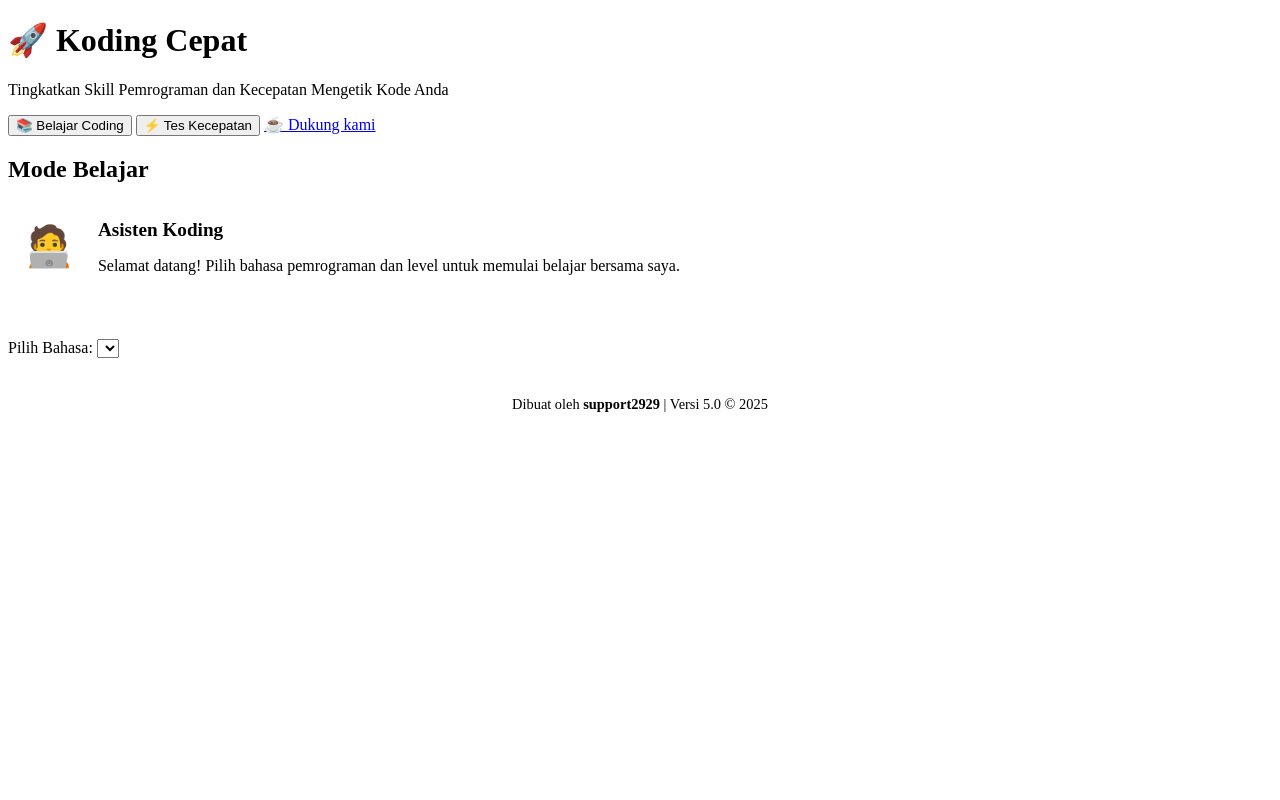
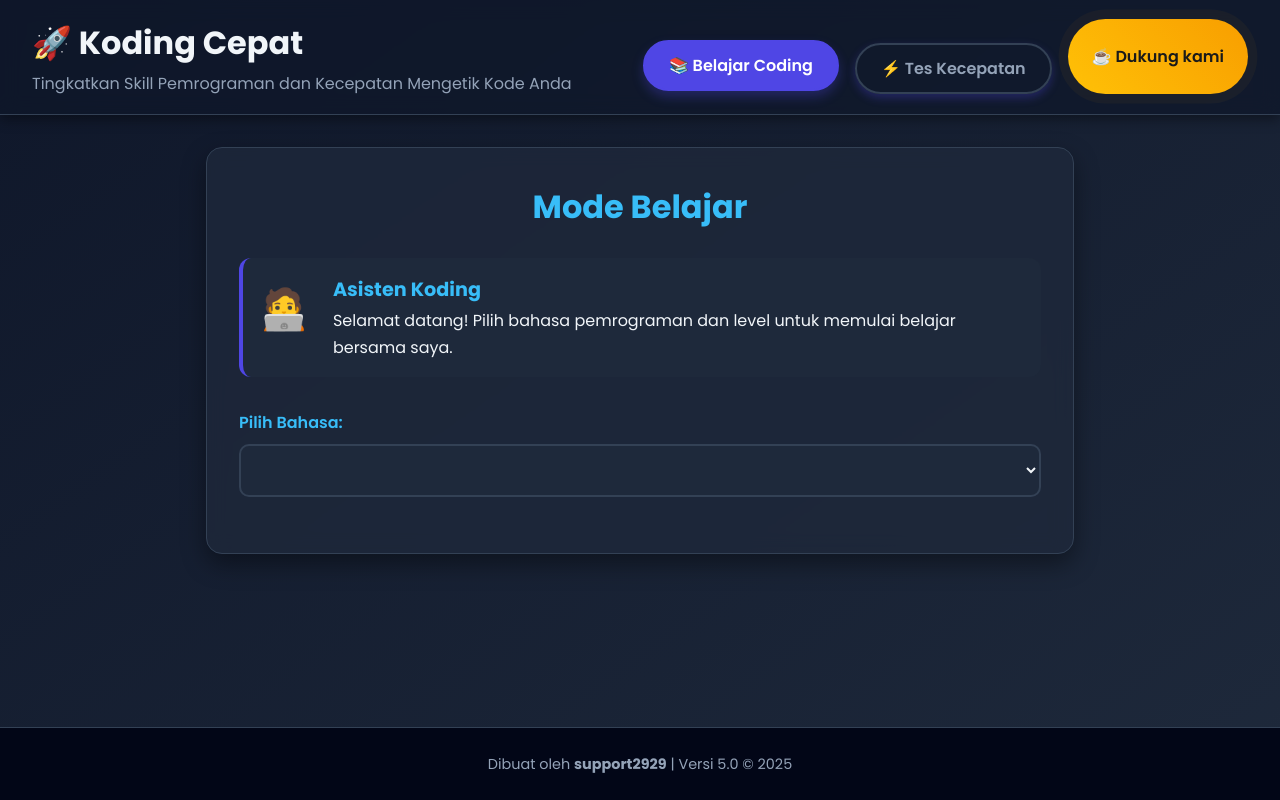
Before and after one commit to Support2929/Belajar-Koding-, a plain HTML site: page index.html in a window 1280 px wide. Drawn offline with Linux system fonts and the light colour scheme.

Commit message:
Update style.css

```diff
--- a/style.css
+++ b/style.css
@@ -1,3 +1,155 @@
+/* Variabel CSS untuk Tema Gelap */
+:root {
+  --primary-color: #4f46e5;
+  --primary-dark: #4338ca;
+  --secondary-color: #38bdf8;
+  --accent-color: #34d399;
+  --error-color: #f87171;
+  --bg-main: #0f172a;
+  --bg-gradient-end: #1e293b;
+  --card-bg: rgba(30, 41, 59, 0.8);
+  --text-light: #f1f5f9;
+  --text-muted: #94a3b8;
+  --border-color: #334155;
+  --input-bg: #1e293b;
+  --header-bg: rgba(15, 23, 42, 0.7);
+  --code-bg: #020617;
+  --shadow-color: rgba(0, 0, 0, 0.4);
+  --shadow-primary: rgba(79, 70, 229, 0.3);
+}
+
+/* Reset & Gaya Dasar */
+* {
+  box-sizing: border-box;
+  margin: 0;
+  padding: 0;
+}
+
+body {
+  font-family: 'Poppins', 'Segoe UI', Tahoma, sans-serif;
+  background: linear-gradient(145deg, var(--bg-main), var(--bg-gradient-end));
+  color: var(--text-light);
+  min-height: 100vh;
+  display: flex;
+  flex-direction: column;
+  line-height: 1.7;
+  font-size: 16px;
+}
+
+/* Header */
+header {
+  background: var(--header-bg);
+  backdrop-filter: blur(10px);
+  padding: 1rem 2rem;
+  border-bottom: 1px solid var(--border-color);
+  box-shadow: 0 4px 12px var(--shadow-color);
+  position: sticky;
+  top: 0;
+  z-index: 100;
+  display: flex;
+  justify-content: space-between;
+  align-items: center;
+  flex-wrap: wrap;
+  gap: 1rem;
+}
+
+header h1 {
+  font-size: 2rem;
+  font-weight: 700;
+  color: var(--text-light);
+}
+
+.subtitle {
+  font-size: 1rem;
+  color: var(--text-muted);
+  font-weight: 400;
+}
+
+nav {
+  display: flex;
+  gap: 1rem;
+}
+
+nav button {
+  font-family: 'Poppins', sans-serif;
+  background: transparent;
+  border: 2px solid var(--border-color);
+  color: var(--text-muted);
+  font-weight: 600;
+  font-size: 1rem;
+  cursor: pointer;
+  padding: 0.7rem 1.5rem;
+  border-radius: 50px;
+  transition: all 0.3s ease-in-out;
+}
+
+nav button.active, nav button:hover {
+  background-color: var(--primary-color);
+  border-color: var(--primary-color);
+  color: white;
+  transform: translateY(-3px);
+  box-shadow: 0 6px 12px var(--shadow-primary);
+}
+
+/* Konten Utama */
+main {
+  flex: 1;
+  padding: 2rem 1rem;
+  max-width: 900px;
+  margin: 0 auto;
+  width: 100%;
+}
+
+section {
+  background: var(--card-bg);
+  border-radius: 16px;
+  padding: 2rem;
+  margin-bottom: 2rem;
+  box-shadow: 0 10px 25px var(--shadow-color);
+  backdrop-filter: blur(10px);
+  border: 1px solid var(--border-color);
+  transition: transform 0.3s ease;
+}
+
+.section-title {
+  font-size: 2rem;
+  margin-bottom: 1.5rem;
+  color: var(--secondary-color);
+  text-align: center;
+  font-weight: 700;
+}
+
+/* Formulir dan Input */
+.form-group {
+    margin-bottom: 1.5rem;
+}
+
+label {
+  font-weight: 600;
+  color: var(--secondary-color);
+  display: block;
+  margin-bottom: 0.5rem;
+}
+
+select, textarea {
+  font-family: 'Fira Code', monospace;
+  font-size: 1rem;
+  border-radius: 10px;
+  border: 2px solid var(--border-color);
+  background: var(--input-bg);
+  color: var(--text-light);
+  padding: 0.8rem 1rem;
+  width: 100%;
+  transition: all 0.3s ease;
+}
+
+select:focus, textarea:focus {
+  outline: none;
+  border-color: var(--primary-color);
+  box-shadow: 0 0 0 4px var(--shadow-primary);
+}
+
+button {
   font-family: 'Poppins', sans-serif;
   background: linear-gradient(90deg, var(--primary-color), var(--primary-dark));
   border: none;
@@ -200,4 +352,41 @@ footer {
   .section-title { font-size: 1.8rem; }
   .results-title { font-size: 2rem; }
   .result-item .value { font-size: 2rem; }
-    }
+}
+/* Gaya BARU untuk Tombol Dukungan/Donasi di Header */
+.support-button {
+  /* Hapus position: fixed karena sudah tidak mengambang */
+  background-image: linear-gradient(45deg, #ffc107, #f89e00); /* Gradien kuning yang menarik */
+  color: #1a1a1a;
+  padding: 0.7rem 1.5rem; /* Samakan dengan tombol navigasi lain */
+  border-radius: 50px;
+  text-decoration: none;
+  font-family: 'Poppins', sans-serif;
+  font-weight: 600;
+  border: none; /* Hapus border */
+  box-shadow: 0 4px 10px rgba(0, 0, 0, 0.2);
+  transition: all 0.3s ease-in-out;
+  display: flex;
+  align-items: center;
+  gap: 8px;
+  animation: pulse 2s infinite; /* Tambahkan animasi denyut */
+}
+
+.support-button:hover {
+  transform: translateY(-3px) scale(1.05); /* Efek hover yang lebih menarik */
+  box-shadow: 0 8px 15px rgba(248, 180, 0, 0.4);
+  animation-play-state: paused; /* Hentikan animasi saat di-hover */
+}
+
+/* Animasi Denyut (Pulse) untuk menarik perhatian */
+@keyframes pulse {
+  0% {
+    box-shadow: 0 0 0 0 rgba(248, 180, 0, 0.7);
+  }
+  70% {
+    box-shadow: 0 0 0 10px rgba(248, 180, 0, 0);
+  }
+  100% {
+    box-shadow: 0 0 0 0 rgba(248, 180, 0, 0);
+  }
+  }
```
